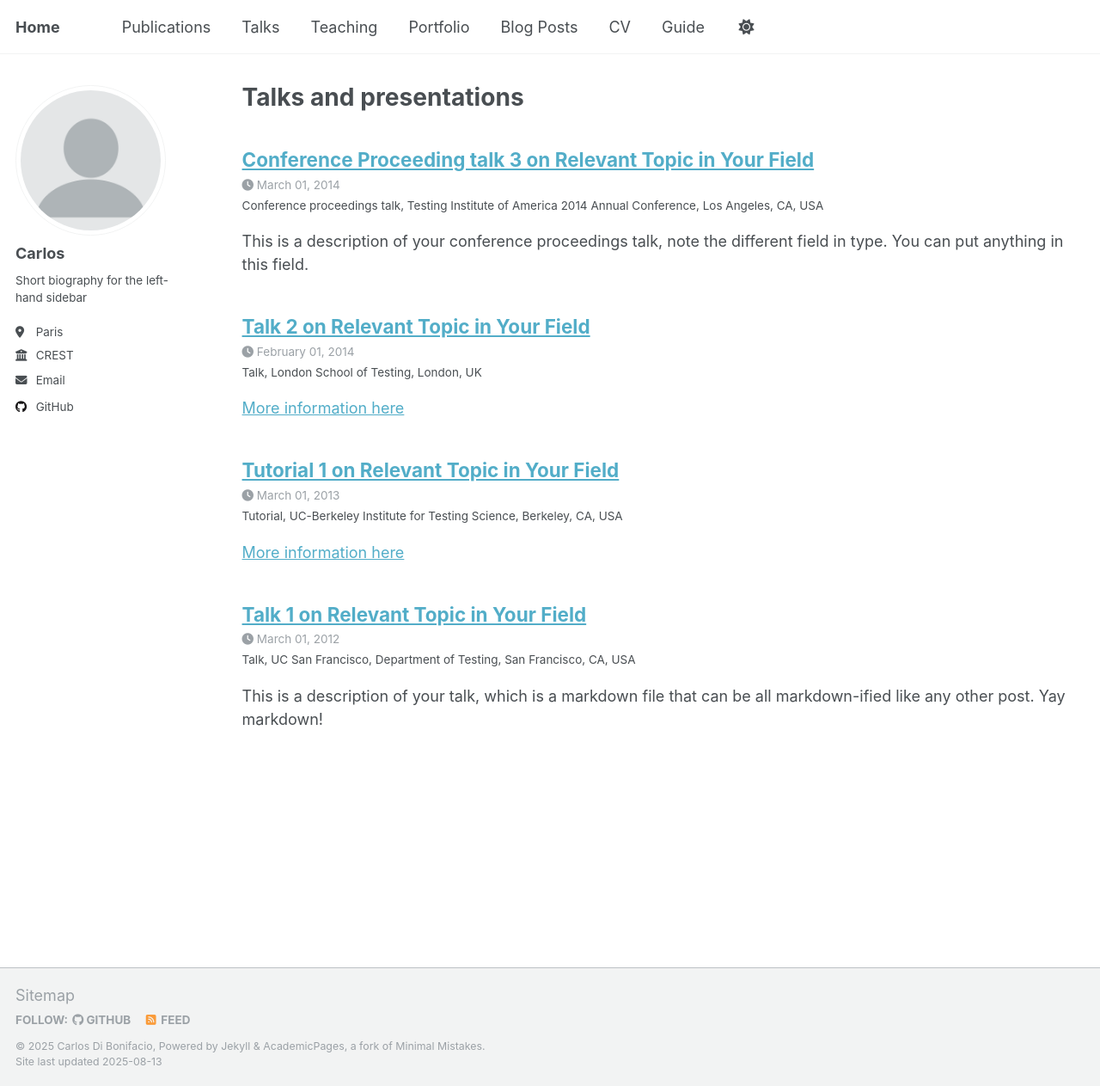
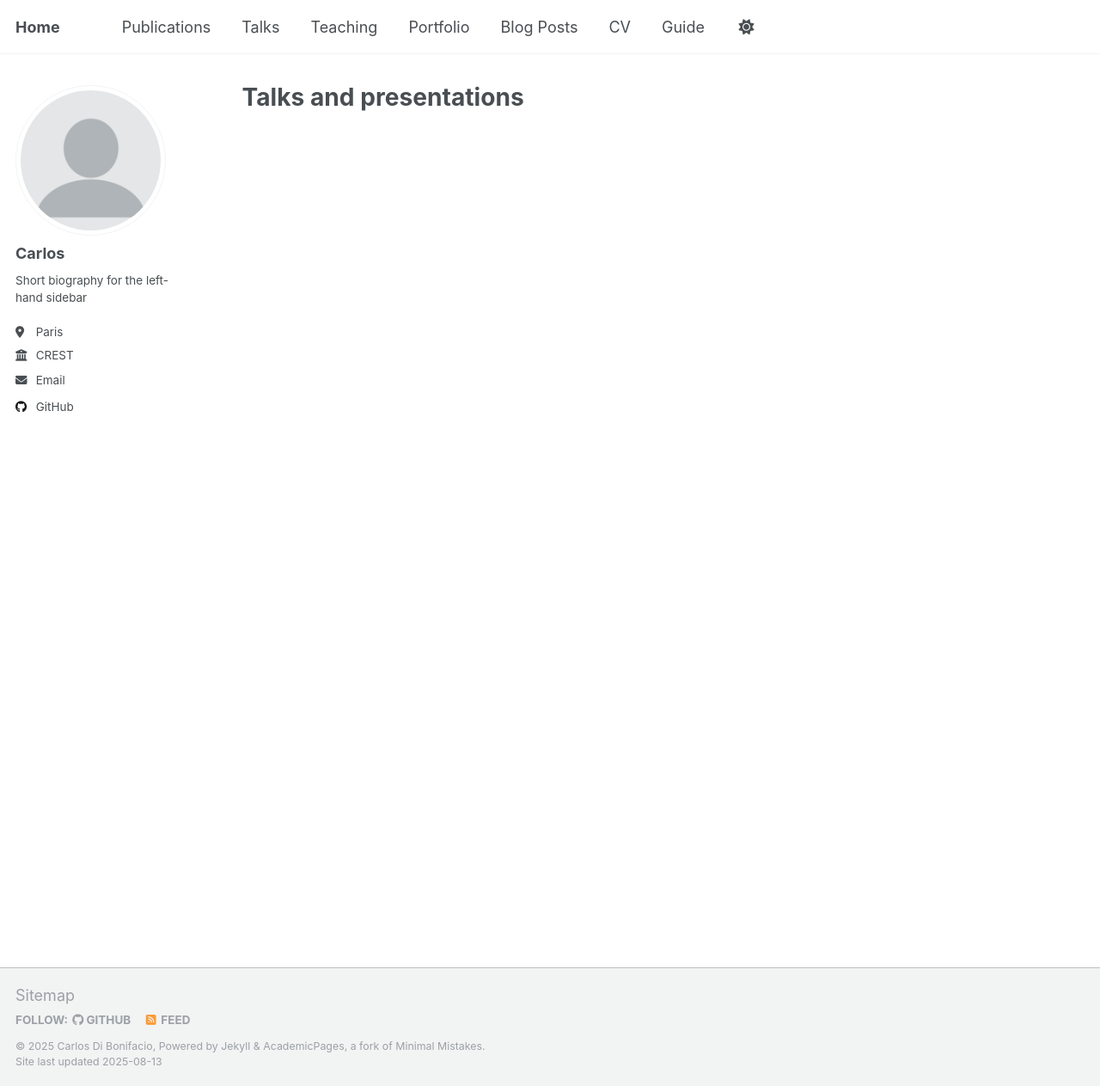
Before and after one commit to carlosdibonifacio/carlosdibonifacio.github.io, a Jekyll site: the page built from _pages/talks.html, in a window 1280 px wide and 1263 px high. Shown: the whole window at 86% size. Built offline with Jekyll 4.4.1, drawn with Linux system fonts in a browser that asks for light colours; a script that is not in the unit is left out; part of the change alters nothing that is shown.

```diff
--- a/_config.yml
+++ b/_config.yml
@@ -224,12 +224,6 @@ collections:
   publications:
     output: true
     permalink: /:collection/:path/
-  portfolio:
-    output: false
-    permalink: /:collection/:path/
-  talks:
-    output: false
-    permalink: /:collection/:path/
 
 
 # These settings control how pages and collections are included in the site
```
